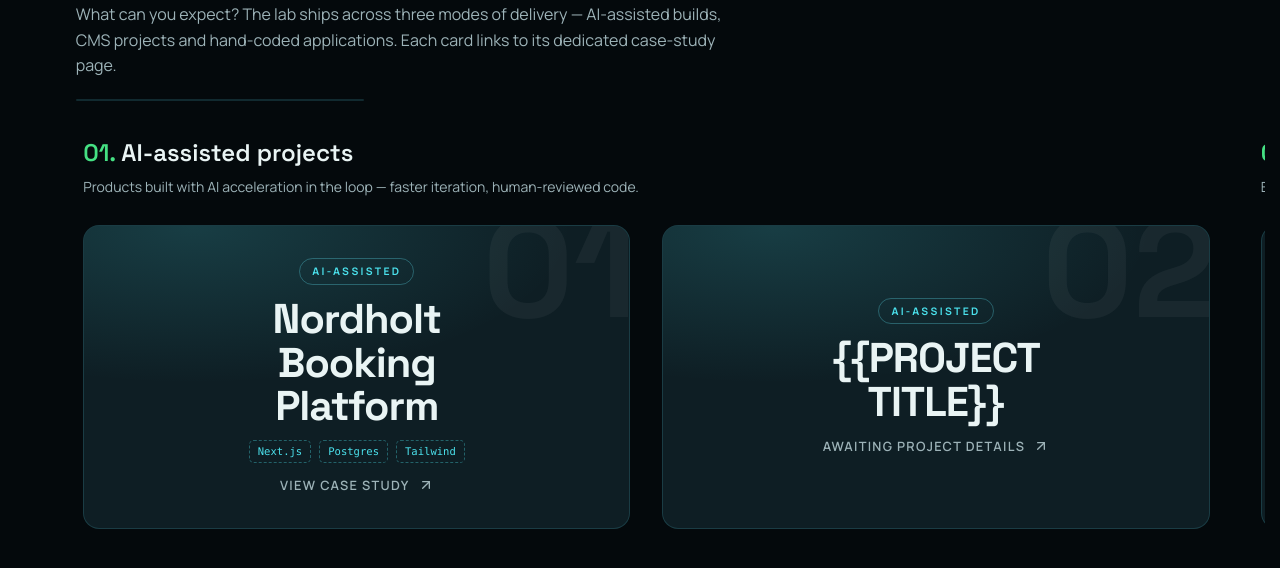
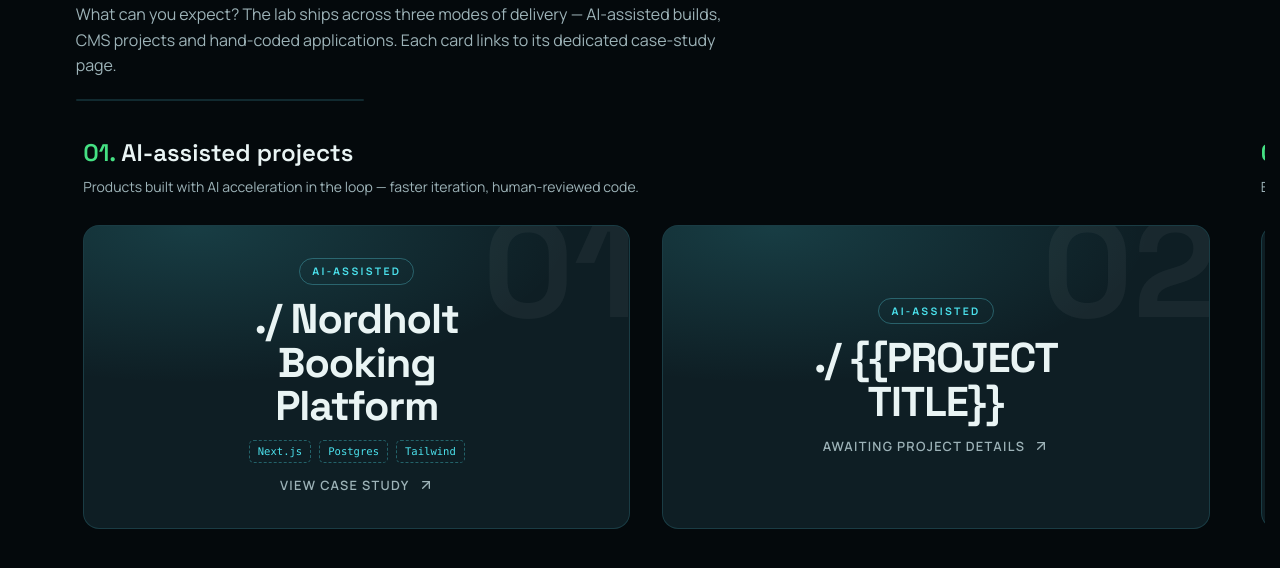
Before and after one commit to OodDev/vyn-cocreationlab, a Next.js app: page / in a window 1280 px wide. Shown: the part 3990-4558 px from the top of the page. Built offline with nearby package versions, Linux system fonts and the light colour scheme.

Commit message:
Prefix project card titles with ./

```diff
--- a/features/projects/project-card.tsx
+++ b/features/projects/project-card.tsx
@@ -66,7 +66,7 @@ export function ProjectCard(props: { project: ProjectWithMeta; index: number }):
             {project.categoryLabel}
           </span>
           <span className="font-display text-ink max-w-[18rem] text-3xl leading-[1.05] font-bold tracking-tight sm:text-[2.6rem]">
-            {project.title}
+            ./&nbsp;{project.title}
           </span>
           {stack.length > 0 && (
             <span className="flex flex-wrap justify-center gap-2">
```
